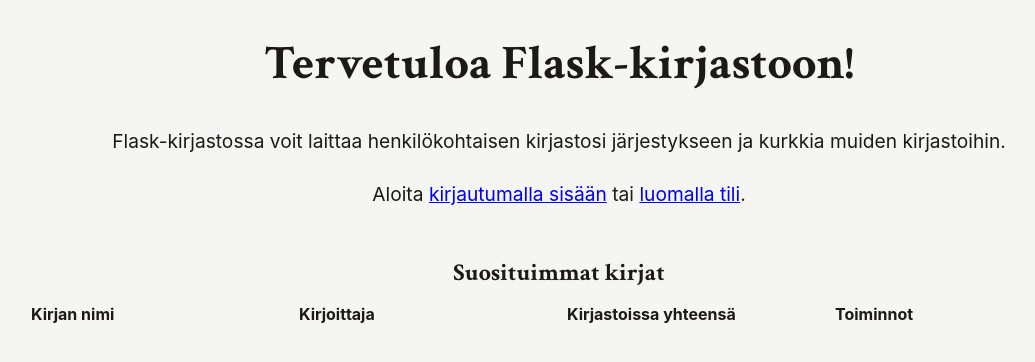
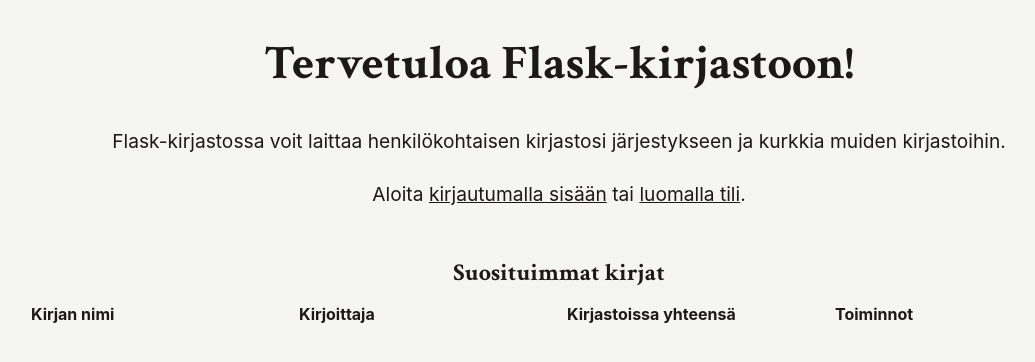
Before and after one commit to anttikivi/flask-library, a Flask app: page / in a window 1280 px wide. Shown: the part 105-467 px from the top of the page, without its empty margins (81-1116 px from the left). Run offline with Flask 3, Linux system fonts and the light colour scheme; data that the repository does not hold is empty; parts of the project's set-up code (start-up, migrations or seed data) failed here and were passed over; some web fonts are replaced.

Commit message:
fix: fix the color of links

```diff
--- a/static/main.css
+++ b/static/main.css
@@ -61,6 +61,10 @@ h4,
 h5,
 h6 {
   font-family: var(--font-serif);
+}
+
+a {
+  color: currentColor;
 }
 
 a:visited {
```
